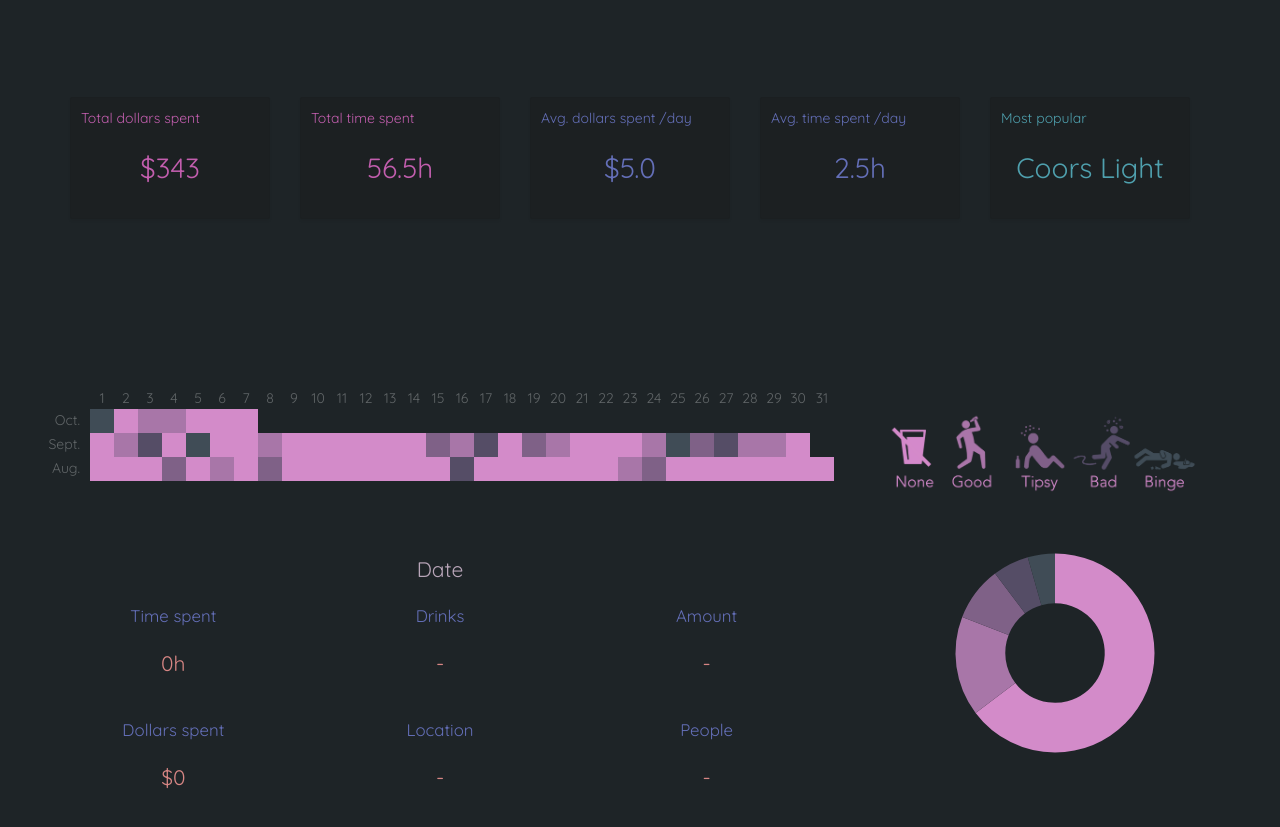
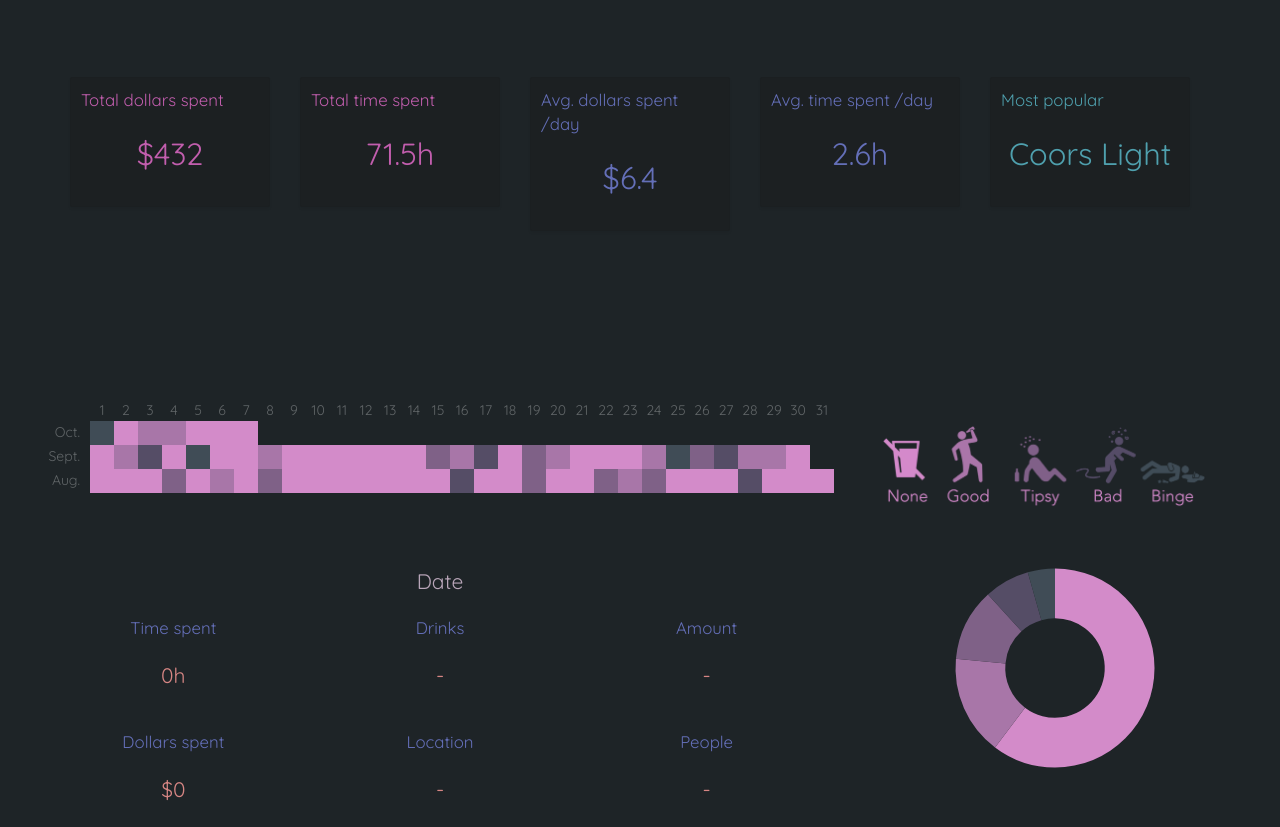
Before and after one commit to SoniHahn/Data-Personalization, a plain HTML site: page Project1_Final/index.html in a window 1280 px wide. Shown: the part 275-1102 px from the top of the page. Drawn offline with nearby package versions, Linux system fonts and the light colour scheme; some packages are replaced by stand-ins of ours.

Commit message:
eighth commit

```diff
--- a/Project1_Final/css/style.css
+++ b/Project1_Final/css/style.css
@@ -34,9 +34,9 @@ img {
 
 .img-responsive1{
 /*  margin-top: 15px;*/
-  max-width: 85%;
+  max-width: 90%;
   height: auto;
-  margin-top: 32px;
+  margin-top: 30px;
 /*  display: block;*/
 }
 
@@ -64,35 +64,35 @@ h1{
 }
 
 .t1-1-title{
-	font-size:1em;
+	font-size:1.2em;
 	color:#646fb8;
   text-align: left;
   margin-bottom: 20px;
 }
 .t1-1-body{
-  font-size:2em;
+  font-size:2.2em;
   color:#646fb8;
   margin-bottom: 20px;
 }
 .t1-2-title{
-  font-size:1em;
+  font-size:1.2em;
   color:#C25EAE;
   text-align: left;
   margin-bottom: 20px;
 }
 .t1-2-body{
-	font-size:2em;
+	font-size:2.2em;
 	color:#C25EAE;
   margin-bottom: 20px;
 }
 .t1-3-title{
-  font-size:1em;
+  font-size:1.2em;
   color:#4FA0AE;
   text-align: left;
   margin-bottom: 20px;
 }
 .t1-3-body{
-  font-size:2em;
+  font-size:2.2em;
   color:#4FA0AE;
   margin-bottom: 20px;
 }
--- a/Project1_Final/data/data2.json
+++ b/Project1_Final/data/data2.json
@@ -14,7 +14,7 @@
     "amount": [
       "6 glasses"
     ],
-    "spent": 0,
+    "spent": 50,
     "where": [
       "El Cantinero"
     ],
@@ -22,7 +22,14 @@
     "who": [
       "20+"
     ],
-    "occasion": "TNO"
+    "occasion": "TNO",
+     "location": {
+      "add": "El cantinero",
+      "geo": [
+        40.733907,
+        -73.993255
+      ]
+    }
   },
   {
     "date": "October 2, 2015",
@@ -62,7 +69,14 @@
     "who": [
       "Alone"
     ],
-    "occasion": ""
+    "occasion": "",
+    "location": {
+      "add": "Home",
+      "geo": [
+        40.727266,
+        -73.988119
+      ]
+    }
   },
   {
     "date": "October 4, 2015",
@@ -87,7 +101,14 @@
     "who": [
       "Alone"
     ],
-    "occasion": ""
+    "occasion": "",
+        "location": {
+      "add": "Home",
+      "geo": [
+        40.727266,
+        -73.988119
+      ]
+    }
   },
   {
     "date": "October 5, 2015",
@@ -194,7 +215,7 @@
       "Lagunitas IPA"
     ],
     "amount": [
-      "2 pint"
+      "2 pints"
     ],
     "spent": 16,
     "where": [
@@ -921,7 +942,14 @@
     "who": [
       "2"
     ],
-    "occasion": ""
+    "occasion": "",
+            "location": {
+      "add": "Home",
+      "geo": [
+        40.727266,
+        -73.988119
+      ]
+    }
   },
   {
     "date": "August 5, 2015",
@@ -961,7 +989,14 @@
     "who": [
       "8"
     ],
-    "occasion": "ITP Ramen Club"
+    "occasion": "ITP Ramen Club",
+            "location": {
+      "add": "ITP Ramen Club",
+      "geo": [
+        40.756386,
+        -73.968204
+      ]
+    }
   },
   {
     "date": "August 7, 2015",
@@ -983,7 +1018,7 @@
     "year": 2015,
     "month": 8,
     "day": 8,
-    "hour": 0,
+    "hour": 6,
     "type": [
       "Beer"
     ],
@@ -993,7 +1028,7 @@
     "amount": [
       "2 pints"
     ],
-    "spent": 13,
+    "spent": 19,
     "where": [
       "Output"
     ],
@@ -1001,7 +1036,14 @@
     "who": [
       "4"
     ],
-    "occasion": "JAMIE XX"
+    "occasion": "JAMIE XX",
+    "location": {
+      "add": "Output",
+      "geo": [
+        40.722429,
+        -73.957765
+      ]
+    }
   },
   {
     "date": "August 9, 2015",
@@ -1131,7 +1173,14 @@
     "who": [
       "2"
     ],
-    "occasion": "Pioneer Works Party"
+    "occasion": "Pioneer Works Party",
+    "location": {
+      "add": "Pioneer Works",
+      "geo": [
+        40.679337,
+        -74.012281
+      ]
+    }
   },
   {
     "date": "August 17, 2015",
@@ -1168,15 +1217,22 @@
     "year": 2015,
     "month": 8,
     "day": 19,
-    "hour": 0,
-    "type": [],
-    "name": [],
-    "amount": [],
-    "spent": 0,
-    "where": [],
-    "drunkenness": "0",
-    "who": [],
-    "occasion": ""
+    "hour": 2,
+    "type": ["Beer"],
+    "name": ["Samuel Adams"],
+    "amount": ["2 Bottles"],
+    "spent": 9,
+    "where": ["Home"],
+    "drunkenness": "2",
+    "who": [2],
+    "occasion": "",
+            "location": {
+      "add": "Home",
+      "geo": [
+        40.727266,
+        -73.988119
+      ]
+    }
   },
   {
     "date": "August 20, 2015",
@@ -1213,15 +1269,22 @@
     "year": 2015,
     "month": 8,
     "day": 22,
-    "hour": 0,
-    "type": [],
-    "name": [],
-    "amount": [],
-    "spent": 0,
-    "where": [],
-    "drunkenness": "0",
-    "who": [],
-    "occasion": ""
+    "hour": 3,
+    "type": ["Beer"],
+    "name": ["Brooklyn Lager"],
+    "amount": ["4 pints"],
+    "spent": 24,
+    "where": ["7th Bar"],
+    "drunkenness": "2",
+    "who": [4],
+    "occasion": "",
+     "location": {
+      "add": "7th Bar",
+      "geo": [
+        40.727213,
+        -73.985823
+      ]
+    }
   },
   {
     "date": "August 23, 2015",
@@ -1246,7 +1309,14 @@
     "who": [
       "Alone"
     ],
-    "occasion": ""
+    "occasion": "",
+            "location": {
+      "add": "Home",
+      "geo": [
+        40.727266,
+        -73.988119
+      ]
+    }
   },
   {
     "date": "August 24, 2015",
@@ -1271,7 +1341,14 @@
     "who": [
       "2"
     ],
-    "occasion": "New Jersey Trip"
+    "occasion": "New Jersey Trip",
+     "location": {
+      "add": "New Jersey",
+      "geo": [
+        40.862677,
+        -74.176001
+      ]
+    }
   },
   {
     "date": "August 25, 2015",
@@ -1323,15 +1400,22 @@
     "year": 2015,
     "month": 8,
     "day": 28,
-    "hour": 0,
+    "hour": 4,
     "type": ["Bourbon"],
     "name": ["Four Flowers"],
     "amount": ["4 glasses"],
     "spent": 20,
-    "where": [],
-    "drunkenness": "0",
-    "who": [],
-    "occasion": ""
+    "where": ["Namu's Home"],
+    "drunkenness": "3",
+    "who": [4],
+    "occasion": "",
+     "location": {
+      "add": "New Jersey",
+      "geo": [
+        40.725089,
+        -73.983138
+      ]
+    }
   },
   {
     "date": "August 29, 2015",
--- a/Project1_Final/js/main.js
+++ b/Project1_Final/js/main.js
@@ -305,7 +305,7 @@ function buildHeatMap(data){
 				$("#drinks_info").html(drinkInfo);
 				$("#d_people").html(people);
 				$("#d_amount").html(amount);
-				$("#d_location").html(where);
+				$("#d_where").html(where);
 				$("#occasion").text(d.occasion);
 			});//onmouseover
 
```
Also changed, not shown: Project1_Final/index.html (+0 -1 lines).
